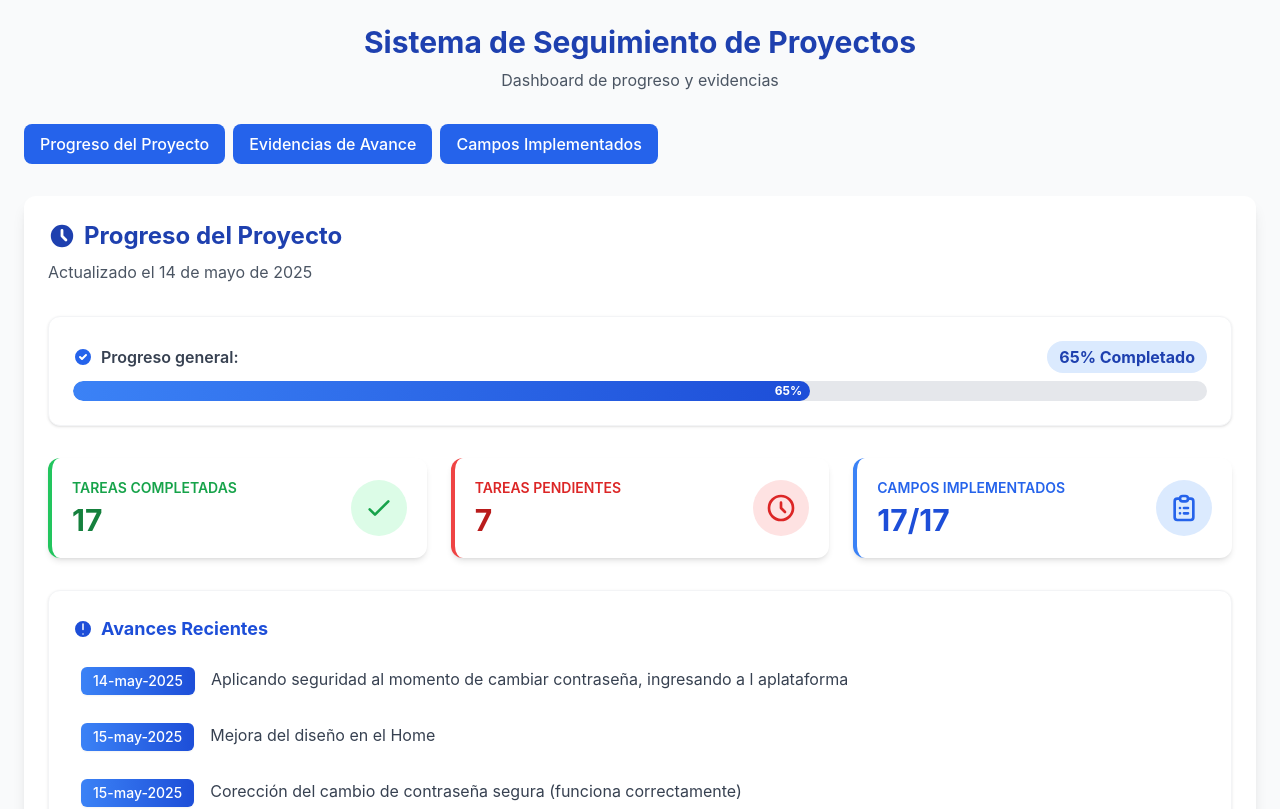
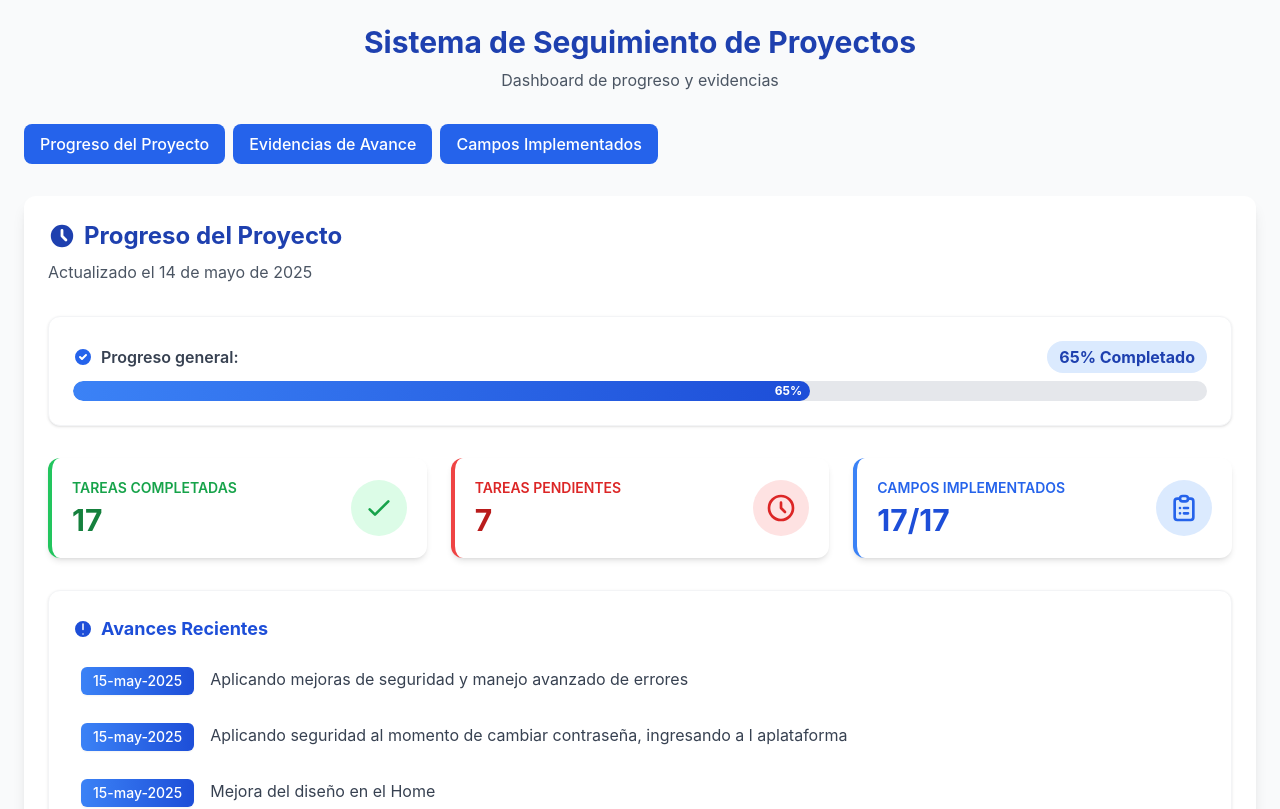
Before and after one commit to csoledd/progress, a React (Create React App) app: page / in a window 1280 px wide. Shown: the top 809 px of the page. Built offline with nearby package versions, Linux system fonts and the light colour scheme.

Commit message:
Actualizado TaskTracker con nuevos avances y ajuste de estadísticas

```diff
--- a/src/components/TaskTracker.js
+++ b/src/components/TaskTracker.js
@@ -58,7 +58,8 @@ const ProjectTracker = () => {
 
   // Avances recientes
   const recentUpdates = [
-    { date: "14-may-2025", update: "Aplicando seguridad al momento de cambiar contraseña, ingresando a l aplataforma" },
+    { date: "15-may-2025", update: "Aplicando mejoras de seguridad y manejo avanzado de errores" },
+    { date: "15-may-2025", update: "Aplicando seguridad al momento de cambiar contraseña, ingresando a l aplataforma" },
     { date: "15-may-2025", update: "Mejora del diseño en el Home" },
     { date: "15-may-2025", update: "Corección del cambio de contraseña segura (funciona correctamente)" },
     { date: "14-may-2025", update: "Aplicando mejoras en el Fronted (en proceso)" },
```
